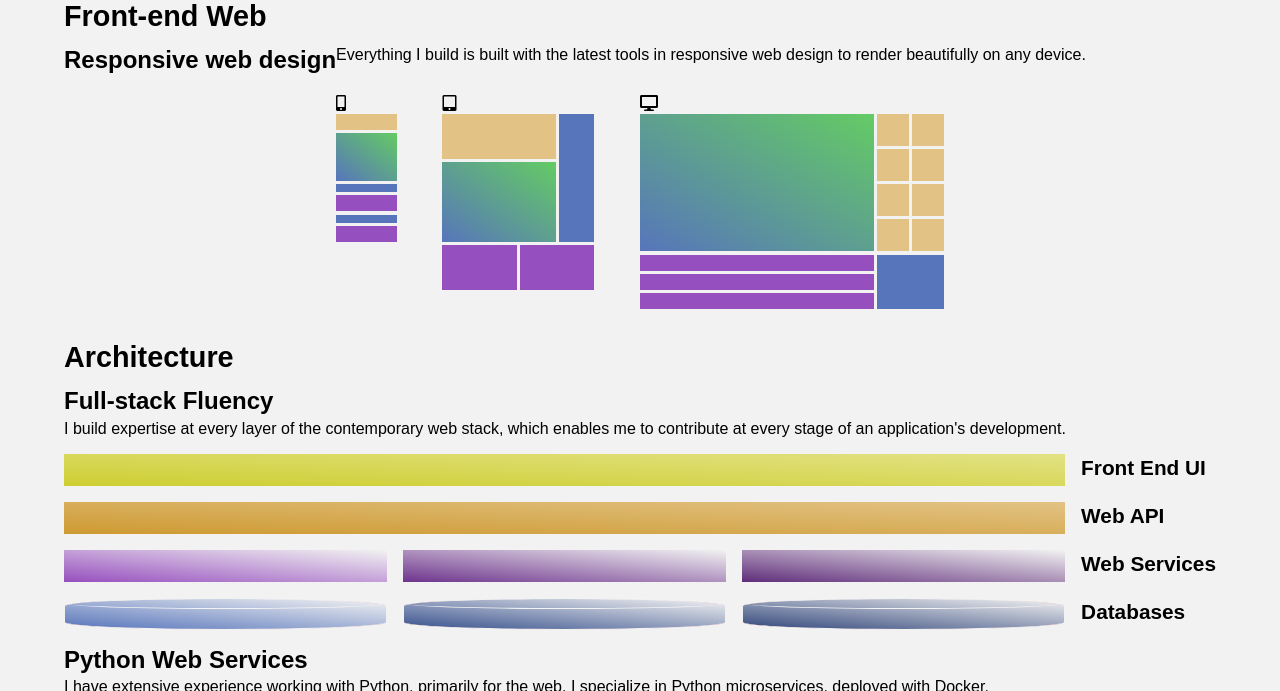
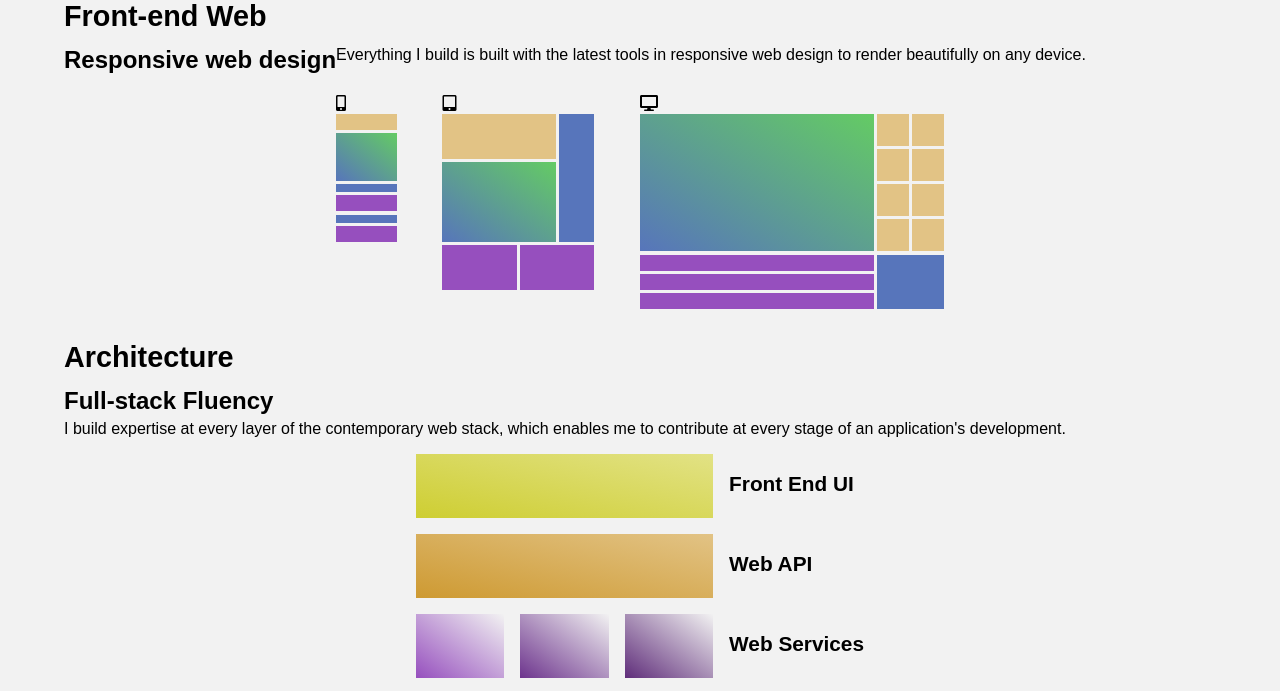
Before and after one commit to chainstay/chainstay, a website: page web/index.html in a window 1280 px wide. Shown: the top 691 px of the page. Drawn offline with Linux system fonts and the light colour scheme.

Commit message:
refactor: Remove use of margins to center flex content

```diff
--- a/web/index.html
+++ b/web/index.html
@@ -18,6 +18,7 @@
                     beautifully on any device.
                 </p>
             </div>
+            <div class="justify-self justify-self-center">
                 <div class="design-render-wrapper design-render-wrapper-design" aria-hidden="true">
                     <div class="design-render design-render-mobile">
                         <small class="design-render-figure" aria-hidden="true"></small>
@@ -53,6 +54,7 @@
                         <div class="render color-content render-section render-section-eleven"></div>
                     </div>
                 </div>
+            </div>
         </section>
         <section class="architecture section">
             <h2>Architecture</h2>
@@ -64,7 +66,8 @@
                     an application's development.
                 </p>
             </div>
-            <div class="design-render-wrapper" aria-hidden="true">
+            <div class="justify-self justify-self-center" aria-hidden="true">
+                <div class="design-render-wrapper design-render-wrapper-architecture">
                     <div class="design-render design-render-architecture">
                         <div class="render render-section render-section-front-end"></div>
                         <div class="label label-front-end">
@@ -85,6 +88,7 @@
                         <div class="render render-section render-section-db-three render-db"></div>
                         <div class="label label-databases">
                             <h4>Databases</h4>
+                        </div>
                     </div>
                 </div>
             </div>
--- a/web/static/scss/blocks/design-rendering.scss
+++ b/web/static/scss/blocks/design-rendering.scss
@@ -20,7 +20,6 @@
       flex-basis: 100%;
       display: inherit;
       flex-flow: inherit;
-      margin: 0 auto;  // justify self to center
       justify-content: space-between;
 
       &-design {
@@ -30,6 +29,11 @@
 
         @media (min-width: 700px) {
           max-width: 38rem;  // current width at 700px
+        }
+      }
+      &-architecture {
+        @media (min-width: 500px) {
+          max-width: 28rem;
         }
       }
     }
@@ -115,6 +119,16 @@
         'sec-api  sec-api  sec-api  label-api'
         'sec-user sec-paym sec-recs label-serv'
         'sec-db1  sec-db2  sec-db3  label-dbs';
+
+      @media (min-width: 360px) {
+        grid-template-rows:
+          repeat(4, 3rem);
+      }
+      @media (min-width: 446px) {
+        grid-template-rows:
+          repeat(4, 4rem);
+      }
+
     }
 
     &-figure {
--- /dev/null
+++ b/web/static/scss/core/utils.scss
@@ -0,0 +1,9 @@
+// Wraps a div to center it horizontally without using margins
+.justify-self {
+  display: flex;
+  flex: 1 0 100%;
+
+  &-center {
+    justify-content: center;
+  }
+}
--- a/web/static/scss/main-web.scss
+++ b/web/static/scss/main-web.scss
@@ -2,6 +2,7 @@
 @import "core/layout";
 @import "core/typography";
 @import "core/colors";
+@import "core/utils";
 
 @import "mixins/gradients";
 
```
Also changed, not shown: web/static/css/main-web.css. Lines whose indentation alone changed are shown as unchanged.
